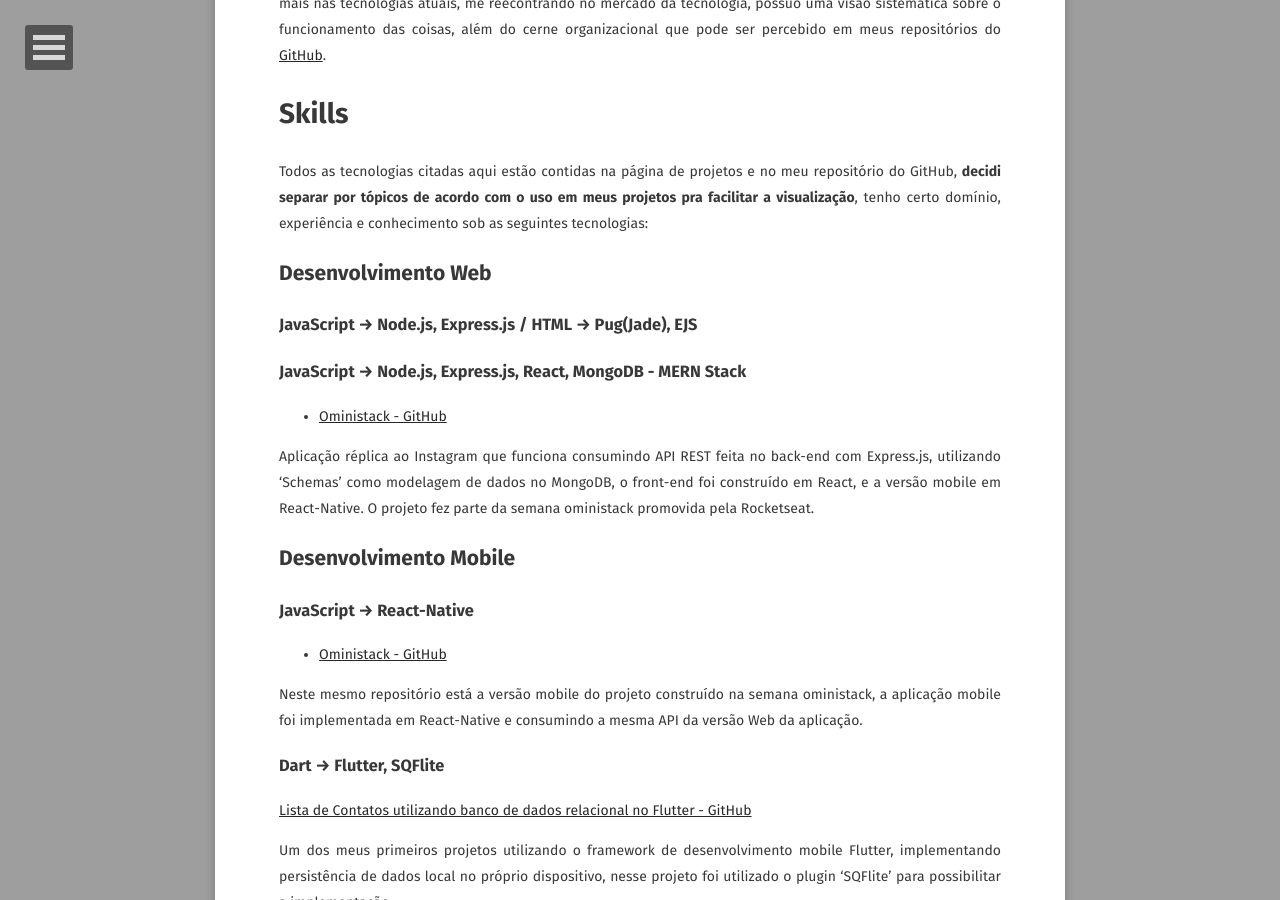
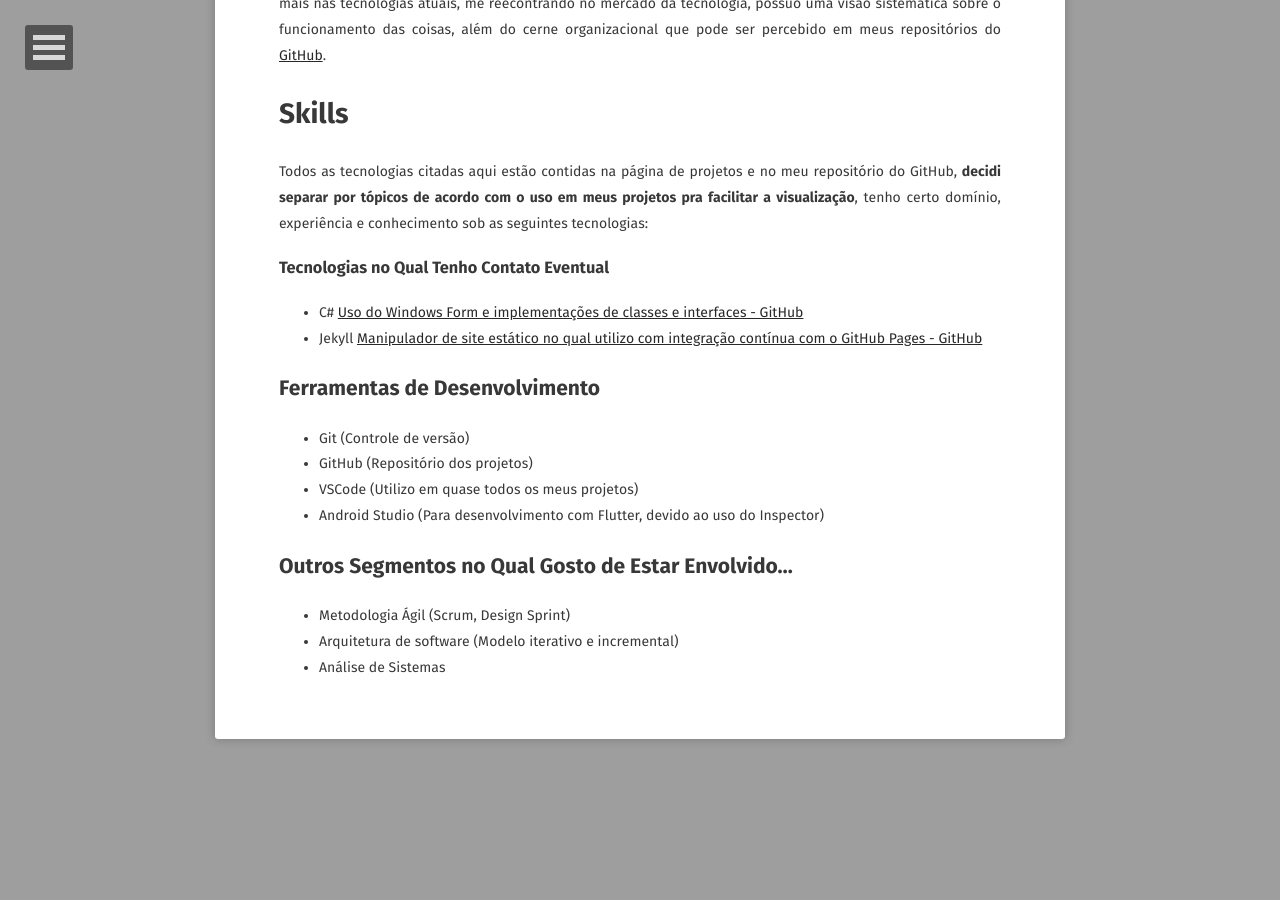
Before and after one commit to jsdaniell/jsdaniell.github.io, a Jekyll site: the page built from about/index.md, in a window 1280 px wide and 900 px high, scrolled down 447 px. Built offline with Jekyll 4.4.1, drawn with Linux system fonts in a browser that asks for light colours; some web fonts are replaced; after the commit the page ends 1186 px from its top, so only the background shows below that; some of the changed text lies outside the part shown.

```diff
--- a/about/index.md
+++ b/about/index.md
@@ -14,40 +14,6 @@ Sempre fui apaixonado por tecnologia, ainda sim, iniciei minha carreira no merca
 
 Todos as tecnologias citadas aqui estão contidas na página de projetos e no meu repositório do GitHub, **decidi separar por tópicos de acordo com o uso em meus projetos pra facilitar a visualização**, tenho certo domínio, experiência e conhecimento sob as seguintes tecnologias:
 
-
-## Desenvolvimento Web
-
-### JavaScript → Node.js, Express.js / HTML → Pug(Jade), EJS
-
-
-
-### JavaScript → Node.js, Express.js, React, MongoDB - MERN Stack
-
-- [Oministack - GitHub](https://github.com/jsdaniell/oministack)
-
-Aplicação réplica ao Instagram que funciona consumindo API REST feita no back-end com Express.js, utilizando 'Schemas' como modelagem de dados no MongoDB, o front-end foi construído em React, e a versão mobile em React-Native. O projeto fez parte da semana oministack promovida pela Rocketseat.
-
-## Desenvolvimento Mobile
-
-### JavaScript → React-Native
-
-- [Oministack - GitHub](https://github.com/jsdaniell/oministack)
-
-Neste mesmo repositório está a versão mobile do projeto construído na semana oministack, a aplicação mobile foi implementada em React-Native e consumindo a mesma API da versão Web da aplicação.
-
-### Dart → Flutter, SQFlite
-
-[Lista de Contatos utilizando banco de dados relacional no Flutter - GitHub](https://github.com/jsdaniell/contact_list_app)
-
-Um dos meus primeiros projetos utilizando o framework de desenvolvimento mobile Flutter, implementando persistência de dados local no próprio dispositivo, nesse projeto foi utilizado o plugin 'SQFlite' para possibilitar a implementação.
-
-[Meu artigo sobre implementação do SQFlite - GitHub](https://jsdaniell.gitbook.io/source-code/flutter/utilizando-sqflite-para-criar-e-manipular-um-banco-de-dados-com-flutter)
-
-### Dart → Flutter, Firebase
-
-[Chat em tempo real utilizando Firebase - GitHub](https://github.com/jsdaniell/online_chat_firebase)
-
-Nesse projeto utilizei pela primeira vez o Firebase para persistência de dados da aplicação em nuvem, implementando ainda autenticação do usuário e upload de imagens.
 
 ### Tecnologias no Qual Tenho Contato Eventual
 
```
Also changed, not shown: _posts/2019-06-10-nodeshop.md (deleted, +0 -18 lines), _posts/contactflutter-project.md (added, +21 -0 lines), _posts/firebaseflutter.md (added, +53 -0 lines), _posts/nodeshop-project.md (added, +46 -0 lines), _posts/oministack-project.md (added, +45 -0 lines).
